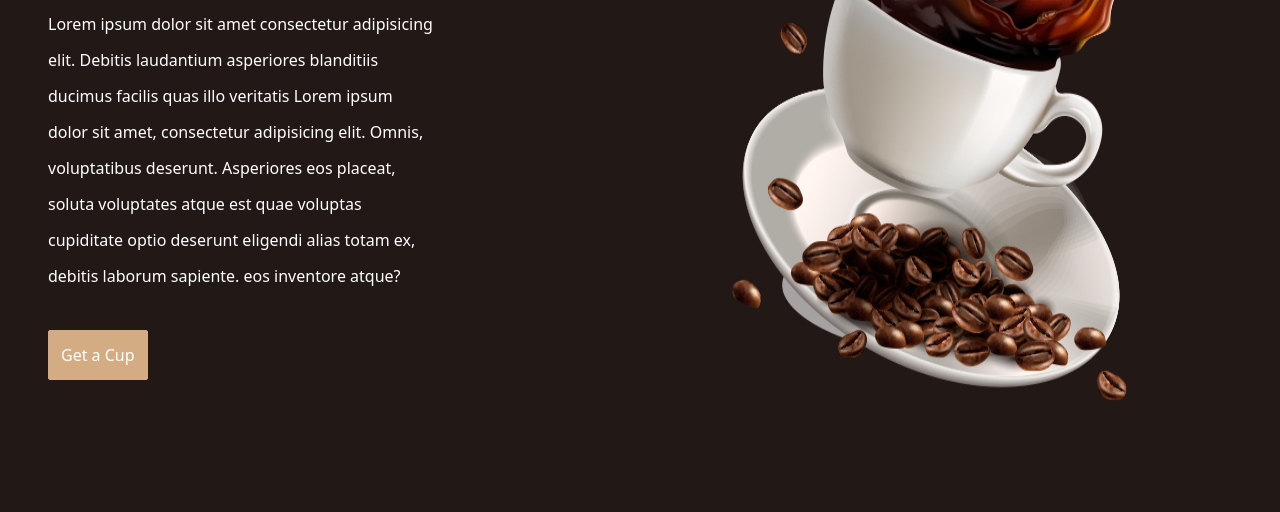
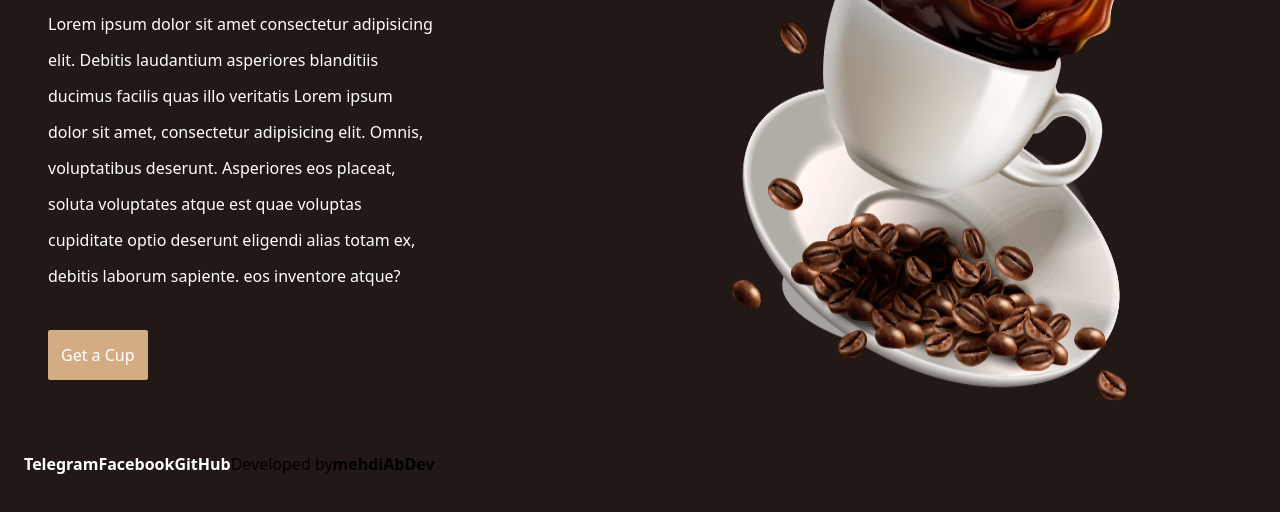
Before and after one commit to mehdiAbDev/coffecup, a website: page index.html in a window 1280 px wide. Shown: the part 222-734 px from the top of the page. Drawn offline with Linux system fonts and the light colour scheme.

Commit message:
hello world

```diff
--- a/index.html
+++ b/index.html
@@ -30,5 +30,23 @@
       </div>
       <img src="imgs/cup.png" alt="" class=""/>
     </main>
+    <footer class="flex gap-3 justify-center items-center nav__bar p-6">
+        <a
+          href="https://t.me/mehdi_abbane"
+          class="fa fa-telegr text-white transform hover:translate-y-1 duration-500 font-bold  am"
+          aria-hidden="true"
+        >Telegram</a>
+        <a
+          href="https://www.facebook.com/frontendmehdi"
+          class="fa fa-facebo text-white transform hover:translate-y-1 duration-500 font-bold  ok"
+          aria-hidden="true"
+        >Facebook</a>
+        <a
+          href="https://github.com/mehdiAbDev"
+          class="fa fa-github text-white transform hover:translate-y-1 duration-500 font-bold  "
+          aria-hidden="true"
+        >GitHub</a>
+        Developed by <span class=" font-bold"> mehdiAbDev</span>
+      </footer>
   </body>
 </html>
```
